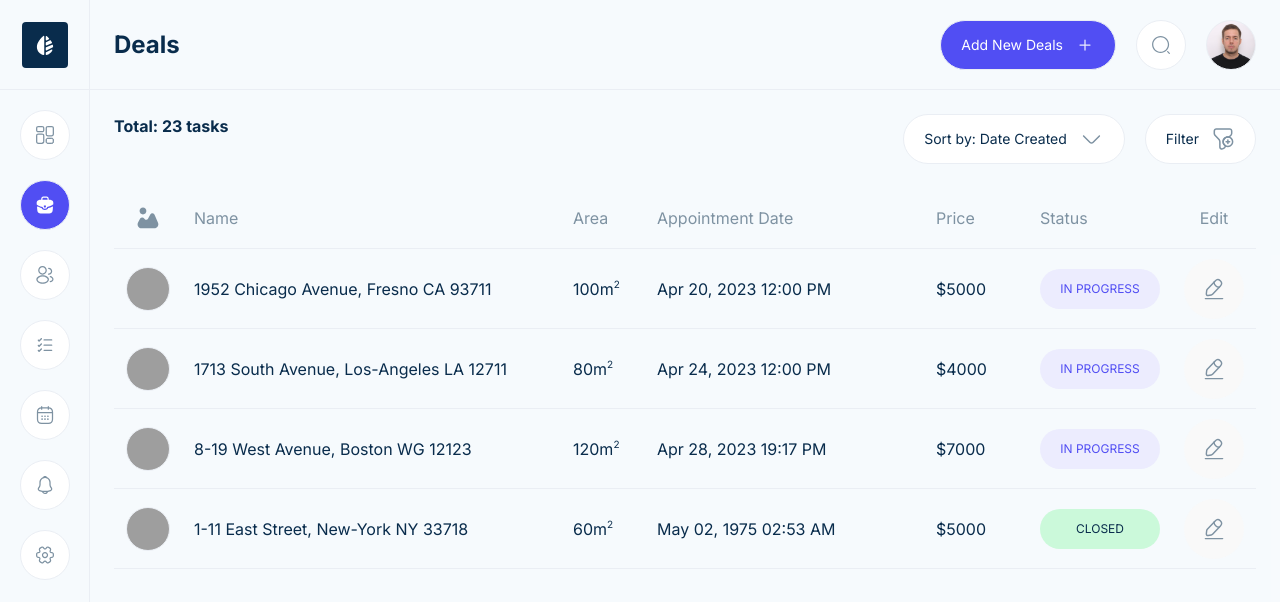
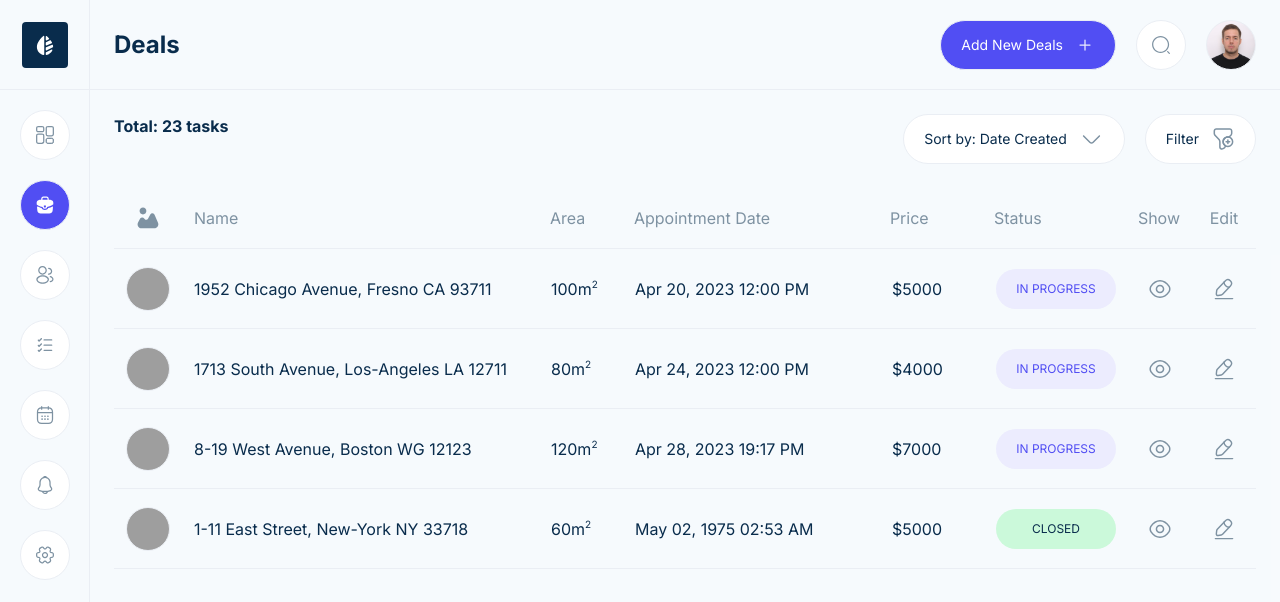
Before and after one commit to aleksey-verin/realty, a React (Vite) app: page /#/deals in a window 1280 px wide. Shown: the top 602 px of the page. Built offline with nearby package versions, Linux system fonts and the light colour scheme; grey boxes are pictures that could not be loaded.

Commit message:
feat: links to deals details, some style

```diff
--- a/src/App.css
+++ b/src/App.css
@@ -223,10 +223,14 @@ main {
   height: 60px;
   border-bottom: 1px solid #eaeef4;
 }
-.spreadsheet-content {
+.spreadsheet-content__item {
   height: 79px;
   border-bottom: 1px solid #eaeef4;
 }
+.spreadsheet-content__item:hover {
+  background: linear-gradient(90deg, rgba(255, 255, 255, 0) 0%, rgba(236, 236, 254, 0.5) 10%, rgba(236, 236, 254, 0.5) 90%, rgba(255, 255, 255, 0) 100%);
+}
+
 .column {
   display: flex;
   align-items: center;
@@ -271,27 +275,32 @@ main {
 .column-status {
   flex: 0 0 120px;
 }
-.column-edit {
-  flex: 0 0 60px;
+.column-edit, .column-show {
+  flex: 0 0 40px;
   display: flex;
   justify-content: center;
   align-items: center;
 }
-.column-edit button {
+.column-edit button, .column-show button {
   border: none;
-  width: 60px;
-  height: 60px;
+  width: 40px;
+  height: 40px;
   border-radius: 30px;
   display: flex;
   align-items: center;
   justify-content: center;
+  background-color: inherit;
+  transition: all 0.2s 0s;
   cursor: pointer;
 }
-.column-edit button svg {
+.column-edit button svg, .column-show button svg {
   width: 24px;
   height: 24px;
 }
-.column-edit:hover button svg path {
+.column-edit:hover button, .column-show:hover button {
+  box-shadow: inset 0px 0px 0px 2px #514ef3;
+}
+.column-edit:hover button svg path, .column-show:hover button svg path {
   fill: #514ef3;
 }
 
@@ -355,7 +364,7 @@ main {
 }
 .record-form input {
   background: #f6fafd;
-  /* Grey/Grey 30 */
+  font-size: 16px;
   border: 1px solid #eaeef4;
   border-radius: 8px;
   height: 50px;
@@ -364,13 +373,11 @@ main {
 }
 .record-form input::-moz-placeholder {
   color: #7e92a2;
-  font-size: 16px;
 }
 .record-form input::placeholder {
   color: #7e92a2;
-  font-size: 16px;
 }
-.record-form input[type=date] {
+.record-form input[type=datetime-local] {
   font-family: inherit;
   color: #7e92a2;
 }
--- a/src/App.scss
+++ b/src/App.scss
@@ -245,9 +245,18 @@ main {
     // font-size: 16px;
   }
   &-content {
-    height: 79px;
-    border-bottom: 1px solid $color-grey30;
     &__item {
+      height: 79px;
+      border-bottom: 1px solid $color-grey30;
+      &:hover {
+        background: linear-gradient(
+          90deg,
+          rgba(255, 255, 255, 0) 0%,
+          rgba(236, 236, 254, 0.5) 10%,
+          rgba(236, 236, 254, 0.5) 90%,
+          rgba(255, 255, 255, 0) 100%
+        );
+      }
     }
   }
 }
@@ -292,25 +301,33 @@ main {
   &-status {
     flex: 0 0 120px;
   }
-  &-edit {
-    flex: 0 0 60px;
+  &-edit,
+  &-show {
+    flex: 0 0 40px;
     display: flex;
     justify-content: center;
     align-items: center;
     & button {
       // @include circle-block;
       border: none;
-      width: 60px;
-      height: 60px;
+      width: 40px;
+      height: 40px;
       border-radius: 30px;
       display: flex;
       align-items: center;
       justify-content: center;
+      background-color: inherit;
+      transition: all 0.2s 0s;
       cursor: pointer;
       & svg {
         width: 24px;
         height: 24px;
       }
+    }
+    &:hover button {
+      -webkit-box-shadow: inset 0px 0px 0px 2px $color-blue;
+      -moz-box-shadow: inset 0px 0px 0px 2px $color-blue;
+      box-shadow: inset 0px 0px 0px 2px $color-blue;
     }
     &:hover button svg path {
       fill: $color-blue;
@@ -381,7 +398,7 @@ main {
     }
     & input {
       background: #f6fafd;
-      /* Grey/Grey 30 */
+      font-size: 16px;
       border: 1px solid #eaeef4;
       border-radius: 8px;
       height: 50px;
@@ -389,10 +406,9 @@ main {
       padding: 10px 20px;
       &::placeholder {
         color: $color-grey70;
-        font-size: 16px;
       }
     }
-    & input[type='date'] {
+    & input[type='datetime-local'] {
       font-family: inherit;
       color: $color-grey70;
     }
--- a/src/components/deals/SpreadsheetItem.tsx
+++ b/src/components/deals/SpreadsheetItem.tsx
@@ -3,6 +3,9 @@ import StatusItem from './StatusItem';
 import ImgEdit from '../ui/images/ImgEdit';
 import { dealsType } from '../../utils/mockdata/deals';
 import dayjs from 'dayjs';
+import ImgEye from '../ui/images/ImgEye';
+import { Link } from 'react-router-dom';
+import { routes } from '../../routes/routes';
 
 interface SpreadsheetItemProps {
   data: dealsType;
@@ -10,6 +13,7 @@ interface SpreadsheetItemProps {
 
 const SpreadsheetItem: FC<SpreadsheetItemProps> = ({ data }) => {
   const {
+    id,
     photoSrc,
     address: { address, city, state, zip },
     area,
@@ -26,22 +30,25 @@ const SpreadsheetItem: FC<SpreadsheetItemProps> = ({ data }) => {
   };
 
   return (
-    <div className="spreadsheet-content column">
-      <div className="spreadsheet-content__user column-picture">
+    <div className="spreadsheet-content__item column">
+      <div className="column-picture">
         <div style={styleUser} className="column-picture__pic"></div>
       </div>
-      <div className="spreadsheet-content__item column-name">
-        {`${address}, ${city} ${state} ${zip}`}
-      </div>
-      <div className="spreadsheet-content__item column-area">
+      <div className="column-name">{`${address}, ${city} ${state} ${zip}`}</div>
+      <div className="column-area">
         {area}m<span>2</span>
       </div>
-      <div className="spreadsheet-content__item column-date">{viewedDate}</div>
-      <div className="spreadsheet-content__item column-price">${price}</div>
-      <div className="spreadsheet-content__item column-status">
+      <div className="column-date">{viewedDate}</div>
+      <div className="column-price">${price}</div>
+      <div className="column-status">
         <StatusItem status={progress} />
       </div>
-      <div className="spreadsheet-content__item column-edit">
+      <div className="column-show">
+        <Link to={`${routes.deals}/${id}`}>
+          <ImgEye />
+        </Link>
+      </div>
+      <div className="column-edit">
         <ImgEdit />
       </div>
     </div>
--- /dev/null
+++ b/src/components/ui/images/ImgEye.tsx
@@ -0,0 +1,27 @@
+import { FC } from 'react';
+
+interface ImgEyeProps {}
+
+const ImgEye: FC<ImgEyeProps> = () => {
+  return (
+    <button className="column-show__button">
+      <svg
+        width="24"
+        height="24"
+        viewBox="0 0 24 24"
+        fill="none"
+        xmlns="http://www.w3.org/2000/svg">
+        <path
+          d="M11.9999 16.3299C9.60992 16.3299 7.66992 14.3899 7.66992 11.9999C7.66992 9.60992 9.60992 7.66992 11.9999 7.66992C14.3899 7.66992 16.3299 9.60992 16.3299 11.9999C16.3299 14.3899 14.3899 16.3299 11.9999 16.3299ZM11.9999 9.16992C10.4399 9.16992 9.16992 10.4399 9.16992 11.9999C9.16992 13.5599 10.4399 14.8299 11.9999 14.8299C13.5599 14.8299 14.8299 13.5599 14.8299 11.9999C14.8299 10.4399 13.5599 9.16992 11.9999 9.16992Z"
+          fill="#7E92A2"
+        />
+        <path
+          d="M12.0001 21.02C8.24008 21.02 4.69008 18.82 2.25008 15C1.19008 13.35 1.19008 10.66 2.25008 8.99998C4.70008 5.17998 8.25008 2.97998 12.0001 2.97998C15.7501 2.97998 19.3001 5.17998 21.7401 8.99998C22.8001 10.65 22.8001 13.34 21.7401 15C19.3001 18.82 15.7501 21.02 12.0001 21.02ZM12.0001 4.47998C8.77008 4.47998 5.68008 6.41998 3.52008 9.80998C2.77008 10.98 2.77008 13.02 3.52008 14.19C5.68008 17.58 8.77008 19.52 12.0001 19.52C15.2301 19.52 18.3201 17.58 20.4801 14.19C21.2301 13.02 21.2301 10.98 20.4801 9.80998C18.3201 6.41998 15.2301 4.47998 12.0001 4.47998Z"
+          fill="#7E92A2"
+        />
+      </svg>
+    </button>
+  );
+};
+
+export default ImgEye;
--- a/src/pages/Deals.tsx
+++ b/src/pages/Deals.tsx
@@ -38,6 +38,7 @@ const Deals: FC<DealsProps> = () => {
             <div className="spreadsheet-title__item column-date">Appointment Date</div>
             <div className="spreadsheet-title__item column-price">Price</div>
             <div className="spreadsheet-title__item column-status">Status</div>
+            <div className="spreadsheet-title__item column-show">Show</div>
             <div className="spreadsheet-title__item column-edit">Edit</div>
           </div>
           <div className="spreadsheet-content">
--- a/src/pages/DealsDetails.tsx
+++ b/src/pages/DealsDetails.tsx
@@ -19,7 +19,7 @@ const DealsDetails: FC<DealsDetailsProps> = () => {
               <form action="#" className="record-form">
                 <label htmlFor="newNote">Description</label>
                 <input type="text" id="newNote" placeholder="Write your notes" />
-                <input type="date" />
+                <input type="datetime-local" />
                 <label htmlFor="newImage">Image</label>
                 <input type="file" />
                 <button className="button" type="submit">
--- a/src/routes/routes.tsx
+++ b/src/routes/routes.tsx
@@ -29,7 +29,7 @@ export const routes = {
   calendar: '/calendar',
   notes: '/notes',
   settings: '/settings',
-  dealsDetails: '/deals/:id'
+  dealsDetails: '/deals/:id' // for base routing in App.tsx
 };
 
 export const sidebarRoutes = [
```
Also changed, not shown: 1 other file (tests, documents, lock files or other folders).
